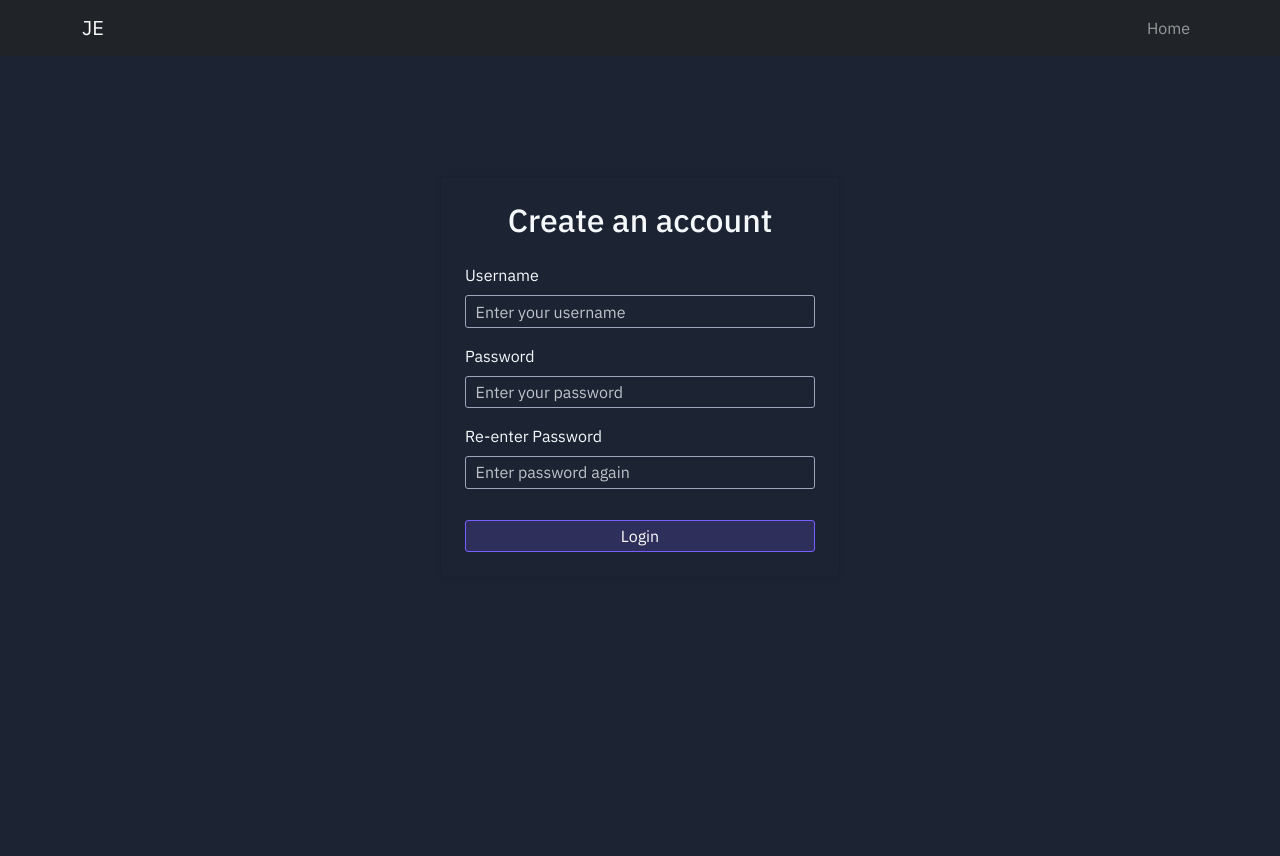
After one commit to Marito1256/PersonalSite, a Flask app: page /SignUpPage in a window 1280 px wide. The commit adds this page. Run offline with Flask 3, Linux system fonts and the light colour scheme; some libraries are stand-ins or nearby versions.

Commit message:
finished preliminary Login API end point, working on sign ups now

```diff
--- a/site_1.py
+++ b/site_1.py
@@ -1,26 +1,26 @@
-from flask import Flask, render_template, request
+from flask import Flask, render_template, request, session, redirect, url_for, jsonify
 import psycopg2
 import os
 from dotenv import load_dotenv
 #from werkzeug.middleware.proxy_fix import ProxyFix
 
-#Loading environment variables from the env file (create this locally with the correct credentials)
-load_dotenv()
 
 app = Flask(__name__, static_folder="static")
 
+#Loading environment variables from the env file (create this locally with the correct credentials)
+load_dotenv()
+app.secret_key = os.getenv("SESSIONKEY")
 DB_NAME = os.getenv("POSTGRES_DB")
 DB_USER = os.getenv("POSTGRES_USER")
 DB_PASSWORD = os.getenv("POSTGRES_PASSWORD")
 DB_HOST = os.getenv("POSTGRES_HOST")
 DB_PORT = os.getenv("POSTGRES_PORT")
-
 SQLconnection = psycopg2.connect(
-        dbname='testdb',
-        user='silent',
-        password='password',
-        host='192.168.50.136',
-        port='5432'
+        dbname=DB_NAME,
+        user=DB_USER,
+        password=DB_PASSWORD,
+        host=DB_HOST,
+        port=DB_PORT
 )
 #test connection
 
@@ -35,7 +35,8 @@ SQLconnection.close()
 #FLask assumes get request if not specified
 @app.route('/')
 def home():
-    return render_template('index.html')
+    username = session.get('username')
+    return render_template('index.html',username = username)
 @app.route('/QTC')
 def ITproject1():
     return render_template('QTC.html')
@@ -54,35 +55,75 @@ def playSnake():
 @app.route('/Scraper')
 def viewScraper():
     return render_template('Scraper.html')
-
+@app.route('/SignUpPage')
+def signup():
+    return render_template('/SignUpPage.html')
 # API routes
+@app.route('/SignUp', methods = ['POST'])
+def signUp():
+    newUser = request.form.get('username')
+    newPass = request.form.get('password')
+    with psycopg2.connect(
+            dbname=DB_NAME,
+            user=DB_USER,
+            password=DB_PASSWORD,
+            host=DB_HOST,
+            port=DB_PORT
+        ) as SQLconnection:
+        passCheck = request.form.get('password-check')
+        with SQLconnection.cursor() as cur:
+            cur.execute(
+                "SELECT * FROM users WHERE username = %s",
+                (newUser,)
+            )
+            if(cur.fetchone() is not None):
+                print()
+                print()
+                print("ERROR USERNAME IS TAKEN")
+                print()
+                print()
+    return render_template('/SignUpPage.html')
 @app.route('/Login', methods=['POST'])
 def loginAttempt():
-    username = request.form.get('username')
-    password = request.form.get('password')
-
+    data = request.get_json()
+    username = data.get('username', '').strip()
+    password = data.get('password', '')
+    print(username)
+    print(password)
     with psycopg2.connect(
-        dbname='testdb',
-        user='silent',
-        password='password',
-        host='192.168.50.136',
-        port='5432'
+        dbname=DB_NAME,
+        user=DB_USER,
+        password=DB_PASSWORD,
+        host=DB_HOST,
+        port=DB_PORT
     ) as SQLconnection:
         with SQLconnection.cursor() as cur:
             # Correct the SQL syntax
-            cur.execute('''
-                SELECT *
-                FROM users;
-            ''')
-            rows = cur.fetchall()
-
-            # Print all tables
-            print("Existing tables in the database:")
-            for row in rows:
-                print(f"{row}")
+            cur.execute(
+                "SELECT * FROM users WHERE username = %s;",
+                (username,)
+            )
+            userRow = cur.fetchone()
+            print()
+            print()
+            if(userRow != None):
+                if(password == userRow[2]):
+                    session['user_id'] = userRow[0]
+                    session['username'] = userRow[1]
+                    session['role'] = userRow[3]
+                    return jsonify(success=True)
+                else:
+                    return jsonify(success = False, message = 'Incorrect Password'), 401
+            else:
+                    return jsonify(success = False, message = 'User does not exist'), 401
+            print()
+            print()
 
     return f"Trying to login as {username}?"
-
+@app.route('/Logout', methods=['POST'])
+def logout():
+    session.clear()
+    return redirect(url_for('home'))
 if __name__ == '__main__':
     app.run(debug=True)
 #port is 5000 by default
--- /dev/null
+++ b/templates/SignUpPage.html
@@ -0,0 +1,48 @@
+<!DOCTYPE html>
+<html lang="en" data-bs-theme="dark">
+
+<head>
+    <meta charset="UTF-8">
+    <meta name="viewport" content="width=device-width, initial-scale=1.0">
+    <title>Sign Up Page</title>
+    <link href="/static/css/style.css" rel="stylesheet">
+    <link rel="icon" href="/static/favicon.ico" type="image/x-icon">
+    <link href="static/css/bootstrap-agent-dark-theme.min.css" rel="stylesheet">
+    <link rel="stylesheet" href="https://cdnjs.cloudflare.com/ajax/libs/font-awesome/6.5.1/css/all.min.css">
+</head>
+
+<body>
+    <!-- Navigation -->
+    <nav class="navbar navbar-expand-lg navbar-dark sticky-top">
+        <div class="container">
+            <a class="navbar-brand" href="/">JE</a>
+            <div class="collapse navbar-collapse" id="navbarNav">
+                <ul class="navbar-nav ms-auto">
+                    <li class="nav-item">
+                        <a class="nav-link" href="/">Home</a>
+                    </li>
+                </ul>
+            </div>
+        </div>
+    </nav>
+
+<div class="container d-flex align-items-start justify-content-center" style="min-height: 100vh; padding-top: 15vh;">
+    <div class="card shadow-sm p-4" style="max-width: 400px; width: 100%;">
+        <h2 class="text-center mb-4">Create an account</h2>
+        <form method="POST" action="/SignUp">
+            <div class="mb-3">
+                <label for="username" class="form-label">Username</label>
+                <input type="text" class="form-control" id="username" name="username" placeholder="Enter your username" required>
+            </div>
+            <div class="mb-3">
+                <label for="password" class="form-label">Password</label>
+                <input type="password" class="form-control" id="password" name="password" placeholder="Enter your password" required>
+            </div>
+            <div class="mb-3">
+                <label for="password-check" class="form-label">Re-enter Password</label>
+                <input type="password-check" class="form-control" id="password-check" name="password-check" placeholder="Enter password again" required>
+            </div>
+            <button type="submit" class="btn btn-primary w-100" style = "margin-top: 15px;">Login</button>
+        </form>
+    </div>
+</div>
```
Also changed, not shown: static/js/main.js (+24 -0 lines), templates/index.html (+33 -7 lines).
